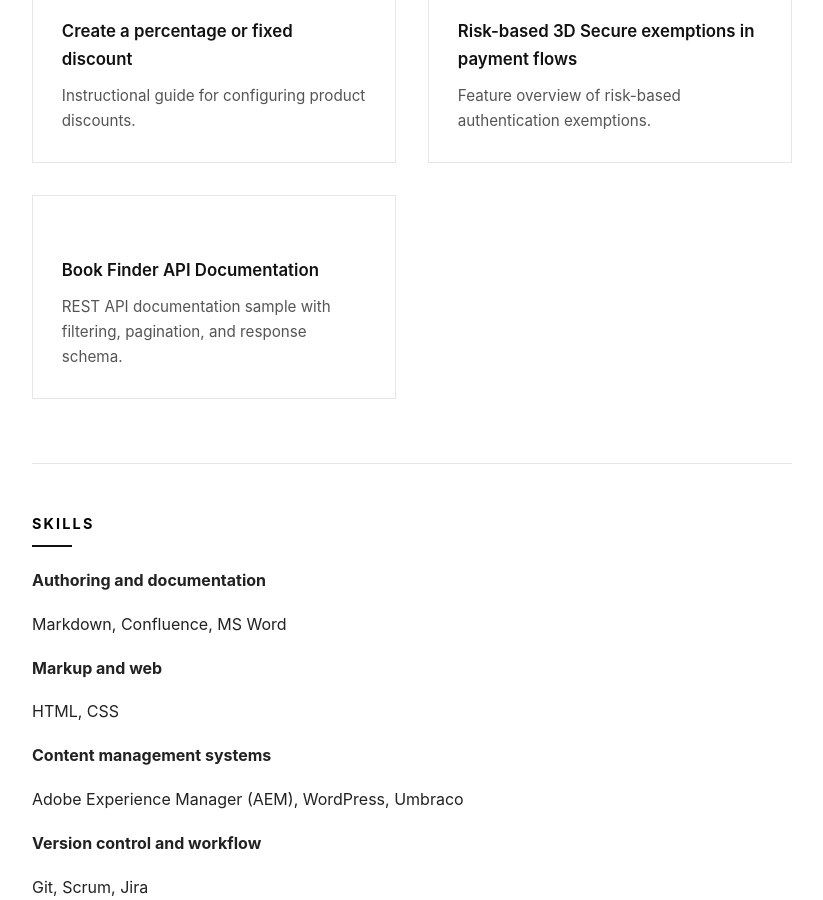
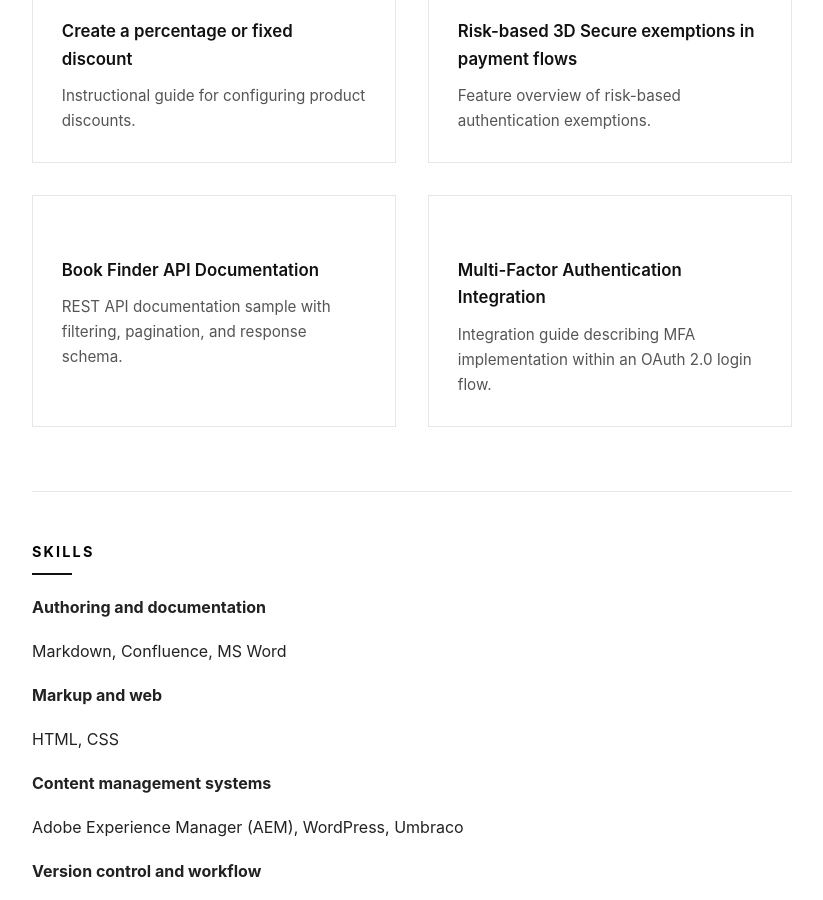
Before and after one commit to malynovskayuliia-eng/malynovskayuliia-eng.github.io, a Jekyll site: the page built from index.md, in a window 1280 px wide and 900 px high, scrolled down 1078 px. Shown: the whole window, without its empty margins (228-1051 px from the left). Built offline with Jekyll 4.4.1, drawn with Linux system fonts in a browser that asks for light colours.

Commit message:
Update index.md

```diff
--- a/index.md
+++ b/index.md
@@ -37,9 +37,14 @@ The samples below are independently created examples demonstrating structured, s
   </a>
 
   <a href="/book-finder-api" class="sample-card">
-  <h3>Book Finder API Documentation</h3>
-  <p>REST API documentation sample with filtering, pagination, and response schema.</p>
-</a>
+    <h3>Book Finder API Documentation</h3>
+    <p>REST API documentation sample with filtering, pagination, and response schema.</p>
+  </a>
+
+  <a href="/mfa-integration" class="sample-card">
+    <h3>Multi-Factor Authentication Integration</h3>
+    <p>Integration guide describing MFA implementation within an OAuth 2.0 login flow.</p>
+  </a>
 
 </div>
 
```
